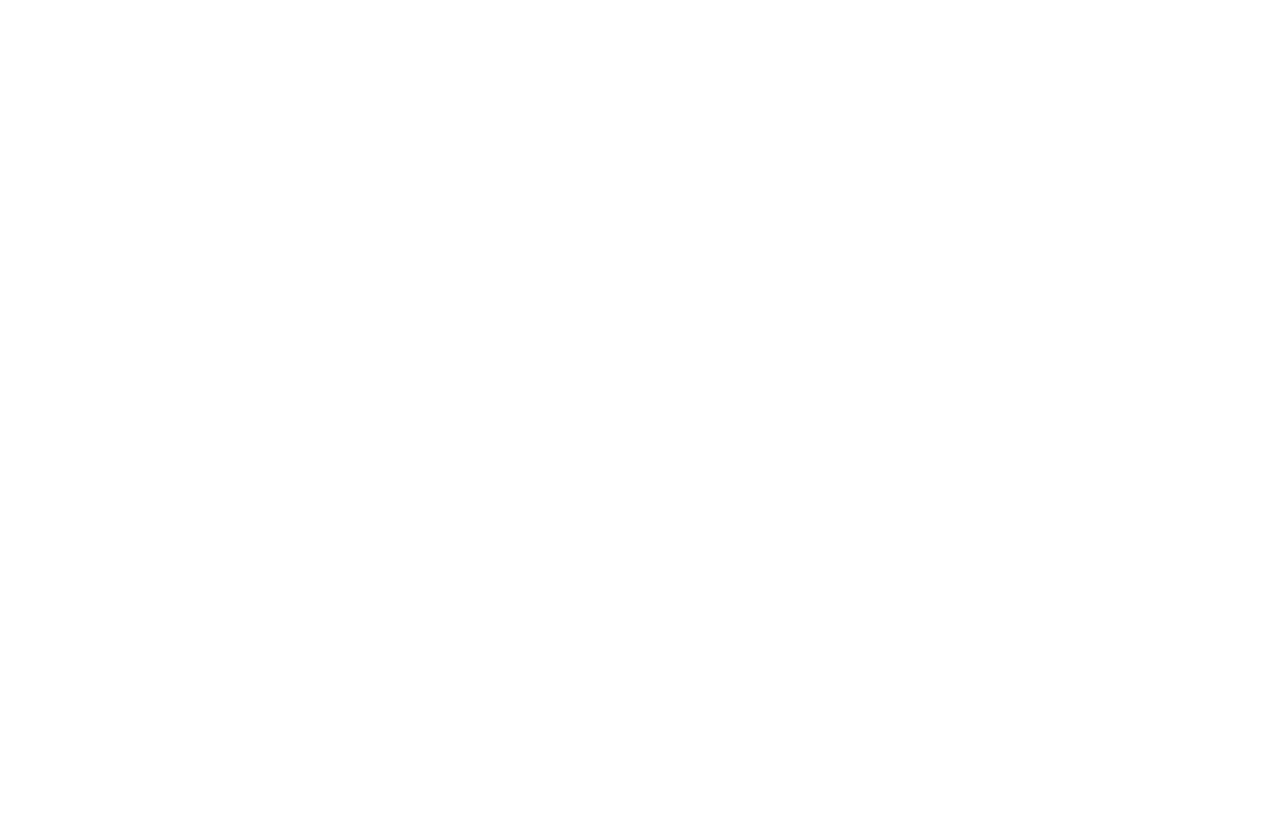
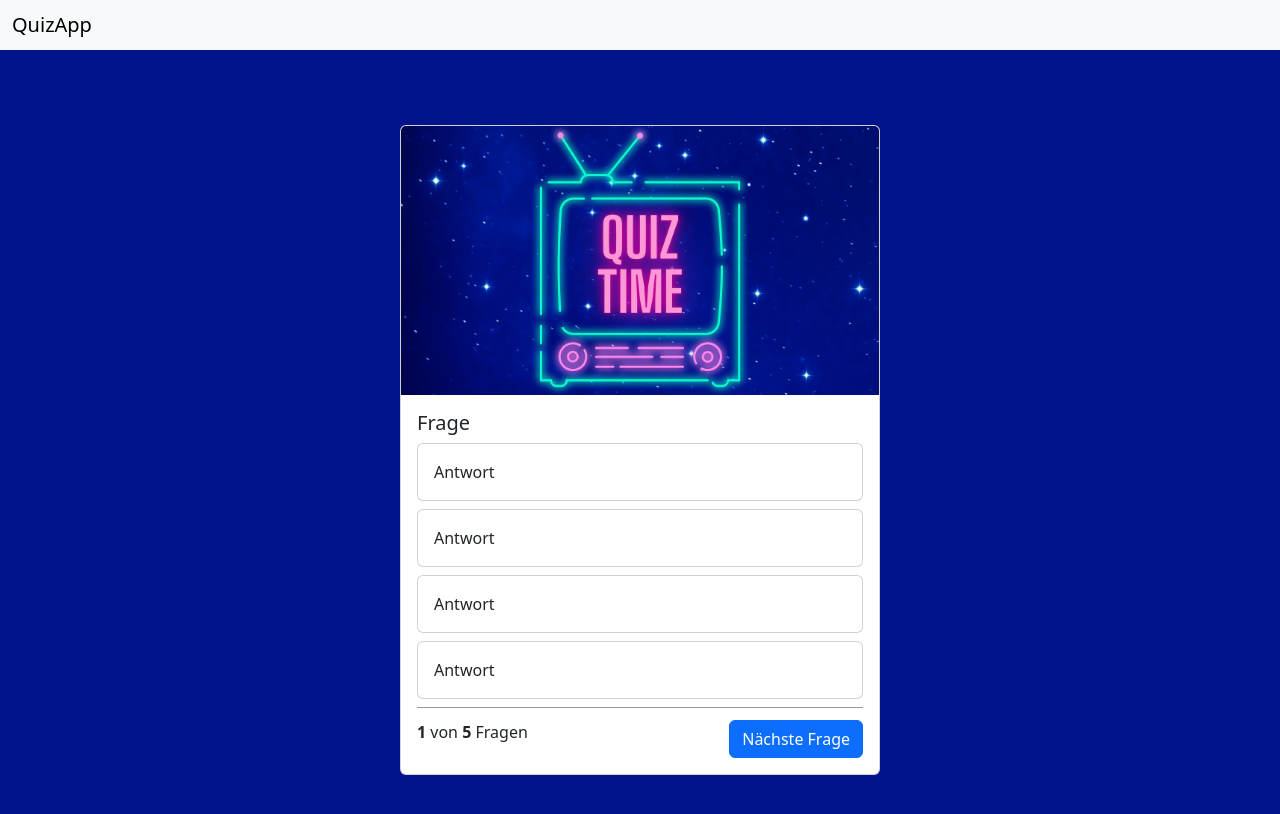
Before and after one commit to ahmetuysal1/QuizApp, a plain HTML site: page index.html in a window 1280 px wide. Drawn offline with nearby package versions, Linux system fonts and the light colour scheme.

Commit message:
files added

```diff
--- a/index.html
+++ b/index.html
@@ -1,14 +1,65 @@
 <!DOCTYPE html>
 <html lang="en">
-<head>
-    <meta charset="UTF-8">
-    <meta name="viewport" content="width=device-width, initial-scale=1.0">
+  <head>
+    <meta charset="UTF-8" />
+    <meta name="viewport" content="width=device-width, initial-scale=1.0" />
     <title>QuizApp</title>
-    <link rel="stylesheet" href="node_modules/bootstrap/dist/css/bootstrap.min.css">
-    <link rel="stylesheet" href="style.css">
+
+    <link rel="stylesheet" href="style.css" />
     <script src="script.js"></script>
-</head>
-<body>
 
-</body>
+    <!-- Bootstrap file -->
+    <link
+      href="https://cdn.jsdelivr.net/npm/bootstrap@5.3.3/dist/css/bootstrap.min.css"
+      rel="stylesheet"
+      integrity="sha384-QWTKZyjpPEjISv5WaRU9OFeRpok6YctnYmDr5pNlyT2bRjXh0JMhjY6hW+ALEwIH"
+      crossorigin="anonymous"
+    />
+    <script
+      src="https://cdn.jsdelivr.net/npm/bootstrap@5.3.3/dist/js/bootstrap.bundle.min.js"
+      integrity="sha384-YvpcrYf0tY3lHB60NNkmXc5s9fDVZLESaAA55NDzOxhy9GkcIdslK1eN7N6jIeHz"
+      crossorigin="anonymous"
+    ></script>
+  </head>
+  <body>
+    <nav class="navbar bg-body-tertiary">
+      <div class="container-fluid">
+        <span class="navbar-brand mb-0 h1">QuizApp</span>
+      </div>
+    </nav>
+
+    <div class="container">
+      <div class="card quiz_card">
+        <img src="./img/quiz.jpg" class="card-img-top" />
+        <div class="card-body">
+          <h5 class="card-title">Frage</h5>
+
+          <div class="card mb-2">
+            <div class="card-body">Antwort</div>
+          </div>
+
+          <div class="card mb-2">
+            <div class="card-body">Antwort</div>
+          </div>
+
+          <div class="card mb-2">
+            <div class="card-body">Antwort</div>
+          </div>
+
+          <div class="card mb-2">
+            <div class="card-body">Antwort</div>
+          </div>
+
+          <div class="question-footer">
+            <span>
+              <b>1</b> von <b>5</b> Fragen
+            </span>
+
+              <button class="btn btn-primary">Nächste Frage</button>
+
+          </div>
+        </div>
+      </div>
+    </div>
+  </body>
 </html>
--- a/script.js
+++ b/script.js
@@ -0,0 +1,10 @@
+let questions = [
+    {
+        'question': 'Wer hat HTML erfunden',
+        'answer_1': 'Robbie Williams',
+        'answer_2': 'Lady Gaga',
+        'answer_3': 'Tim Nerners-Lee',
+        'answer_4': 'Justin Bieber',
+        'right_answer': 3
+    }
+];
--- a/style.css
+++ b/style.css
@@ -0,0 +1,22 @@
+body{
+    background-color: #01148B !important;
+}
+
+.container {
+    min-height: 100vh;
+    background-color: #01148B !important;
+    display: flex;
+    align-items: center;
+    justify-content: center;
+}
+
+.quiz_card{
+    width: 30rem;
+}
+
+.question-footer{
+    border-top: 1px solid rgba(0,0,0,0.4);
+    display: flex;
+    justify-content: space-between;
+    padding-top: 12px;
+}
```
Also changed, not shown: img/Option 1 Copy 12.jpg (added), img/Option 1 Copy 15.jpg (added), img/Option 1 Copy 16.jpg (added), img/Option 1 Copy 17.jpg (added), img/brain result.png (added), img/brainbg.jpg (added), img/logo.png (added), img/quiz.jpg (added), img/tropy.png (added).
